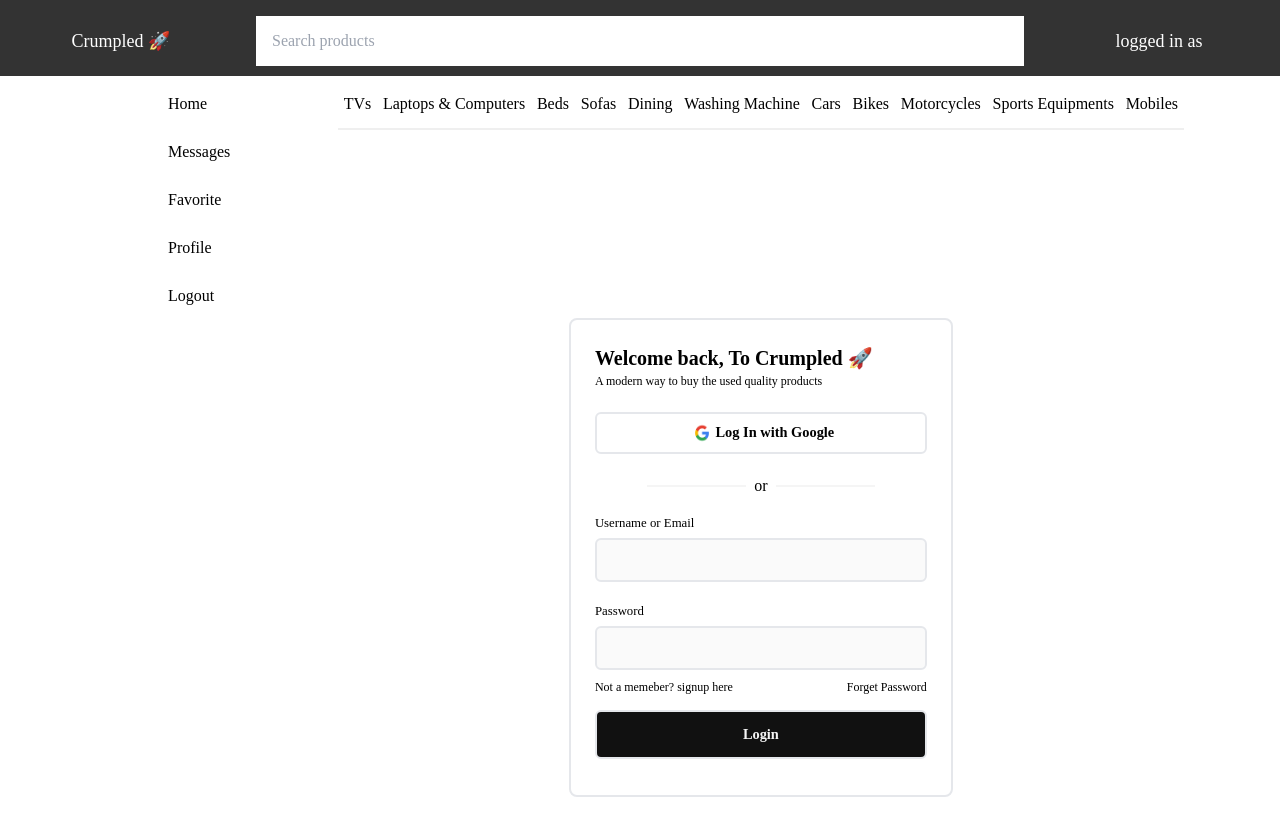
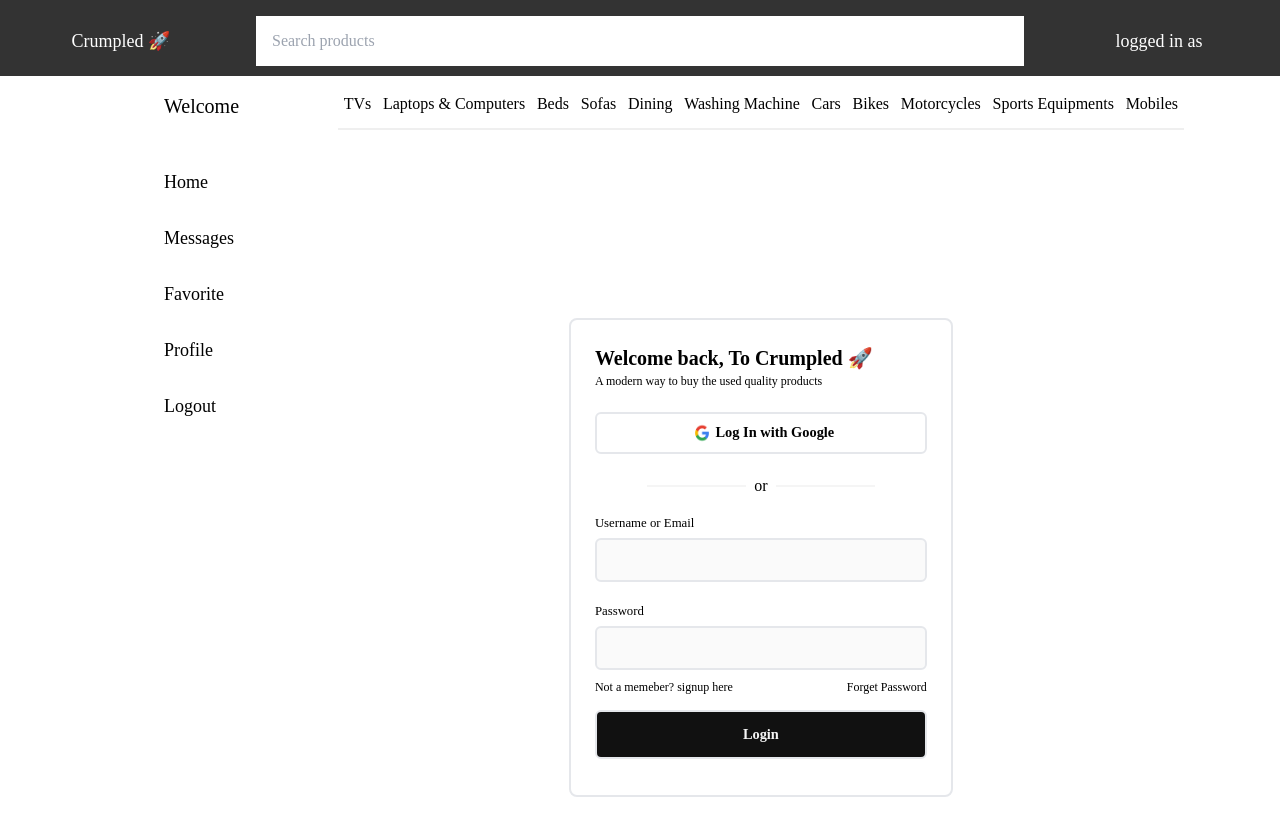
Before and after one commit to talhakhan7640/olx-frontend, a React (Create React App) app: page /crumpled/users/login in a window 1280 px wide. Shown: the top 836 px of the page. Built offline with nearby package versions, Linux system fonts and the light colour scheme.

Commit message:
made a few changes

```diff
--- a/src/components/Sidebar.jsx
+++ b/src/components/Sidebar.jsx
@@ -1,43 +1,55 @@
-import React from 'react'
-import '../assets/styles/Sidebar.css'
-import { Link } from 'react-router-dom';
-import { useNavigate } from 'react-router-dom'
-import Cookies from 'universal-cookie'
+import React from "react";
+import "../assets/styles/Sidebar.css";
+import { Link } from "react-router-dom";
+import { useNavigate } from "react-router-dom";
+import Cookies from "universal-cookie";
+import { useSelector } from "react-redux";
 
 const Sidebar = () => {
-  const cookies = new Cookies()
-  const navigate = useNavigate()
+  const user = useSelector((state) => state.authenticatedUser.value);
+
+  const cookies = new Cookies();
+  const navigate = useNavigate();
   const logOutUser = (e) => {
-    e.preventDefault()
-    cookies.remove("TOKEN", {path: "/"});
-    navigate('/crumpled/users/login')
-  }
+    e.preventDefault();
+    cookies.remove("TOKEN", { path: "/" });
+    navigate("/crumpled/users/login");
+  };
   return (
     <div className="sidebar-container">
-      <ul className="sidebar-items-container py-2 px-12">
-        <li className="sidebar-item py-2 px-4 mx-2 my-">
-          <Link to="/crumpled/home" className="">
+      <ul className="sidebar-items-container px-2 py-2 lg:px-12">
+        <li className="sidebar-item py-2 px-4 mx-1 my- mb-8">
+          <span className="authUser text-xl">Welcome {user}</span>
+        </li>
+        <li className="sidebar-item py-2 px-4 mx-1 my-2">
+          <Link to="/crumpled/home" className="text-lg">
             Home
-                  </Link>
+          </Link>
         </li>
-        <li className="sidebar-item py-2  px-4 mx-2 my-2">
-          <Link to="/crumpled/messages" className="">
+        <li className="sidebar-item py-2  px-4 mx-1 my-3">
+          <Link to="/crumpled/messages" className="text-lg">
             Messages
-                  </Link>
+          </Link>
         </li>
-        <li className="sidebar-item py-2 px-4 mx-2 my-2">
-          <Link to="/crumpled/favorite" className="">
+        <li className="sidebar-item py-2 px-4 mx-1 my-3">
+          <Link to="/crumpled/favorite" className="text-lg">
             Favorite
-                  </Link> </li>
-        <li className="sidebar-item py-2 px-4 mx-2 my-2"> <Link to="/crumpled/profile" className="">
-           Profile
-                  </Link></li>
-        <li className="sidebar-item py-2 px-4 mx-2 my-2">
-          <button onClick={logOutUser}>Logout</button>
+          </Link>{" "}
+        </li>
+        <li className="sidebar-item py-2 px-4 mx-1 my-3">
+          {" "}
+          <Link to="/crumpled/profile" className="text-lg">
+            Profile
+          </Link>
+        </li>
+        <li className="sidebar-item py-2 px-4 mx-1 my-3">
+          <button onClick={logOutUser} className="text-lg">
+            Logout
+          </button>
         </li>
       </ul>
     </div>
   );
-}
+};
 
-export default Sidebar
+export default Sidebar;
```
